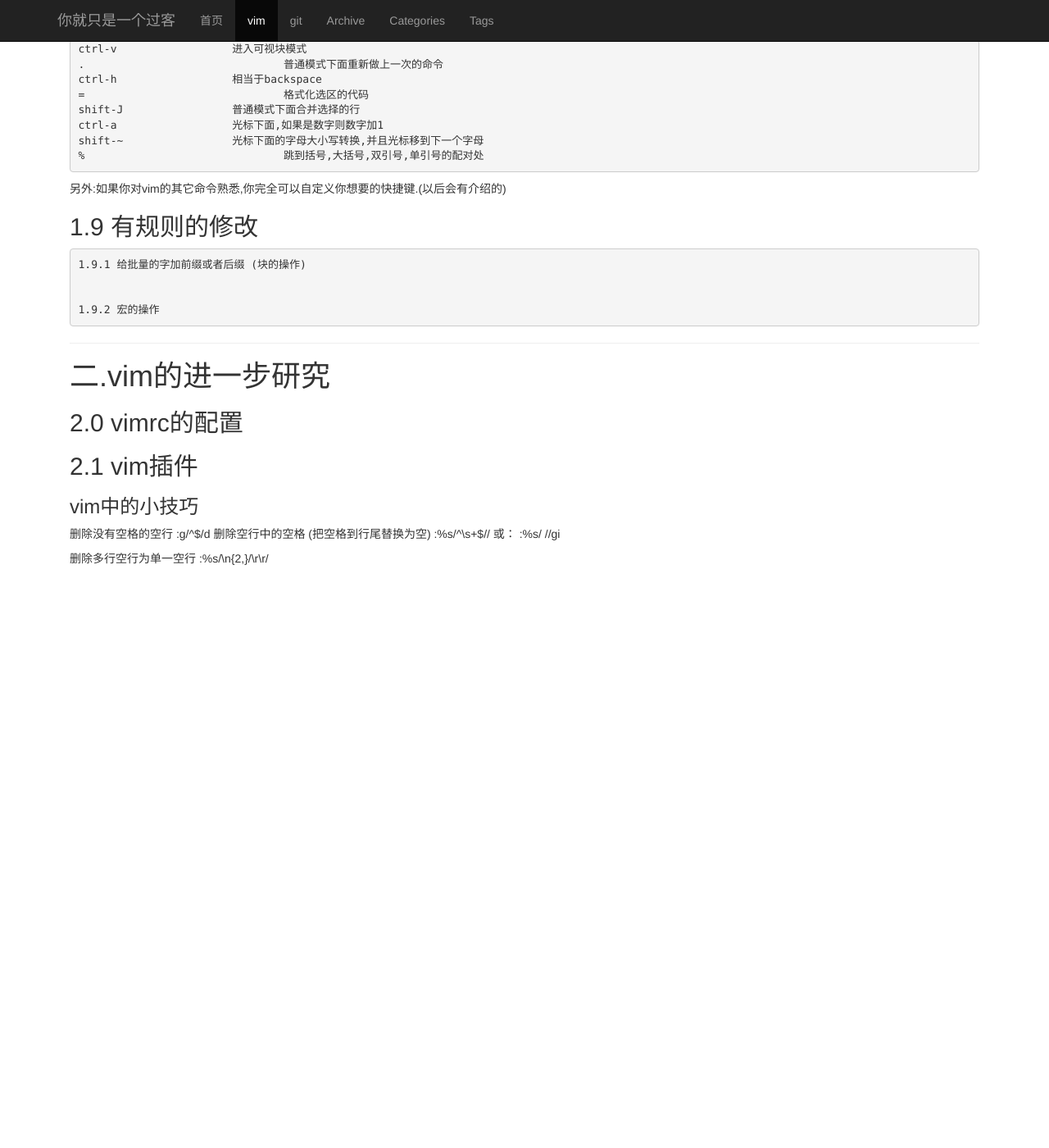
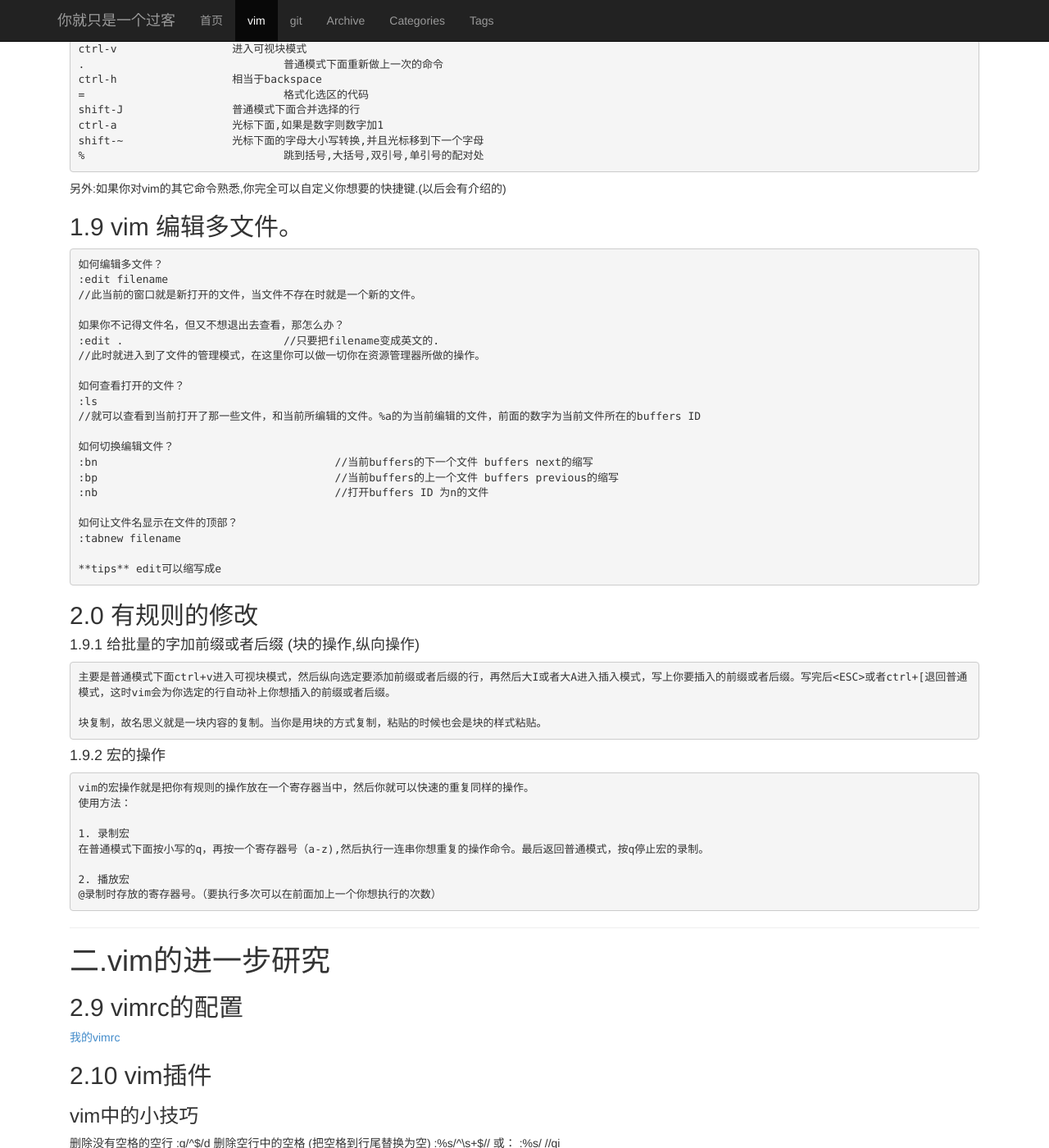
Before and after one commit to git4programer/git4programer.github.com, a Jekyll site: the page built from vim/index.md, in a window 1280 px wide and 1400 px high, scrolled down 7559 px. Shown: the whole window at 82% size. Built offline with Jekyll 4.4.1, drawn with Linux system fonts in a browser that asks for light colours; Markdown is read by kramdown in place of the engine named in the settings; before the commit the page ends 8300 px from its top, so only the background shows below that.

Commit message:
vim的内容补充

```diff
--- a/vim/index.md
+++ b/vim/index.md
@@ -431,12 +431,49 @@ vim会把你复制的内容放到十多个寄存器当中，只要你在粘贴
 
 
 
-## 1.9 有规则的修改
+## 1.9 vim 编辑多文件。
 
-	1.9.1 给批量的字加前缀或者后缀 (块的操作)
+	如何编辑多文件？
+	:edit filename
+	//此当前的窗口就是新打开的文件，当文件不存在时就是一个新的文件。
+
+	如果你不记得文件名，但又不想退出去查看，那怎么办？
+	:edit .  			//只要把filename变成英文的.
+	//此时就进入到了文件的管理模式，在这里你可以做一切你在资源管理器所做的操作。
+
+	如何查看打开的文件？
+	:ls
+	//就可以查看到当前打开了那一些文件，和当前所编辑的文件。%a的为当前编辑的文件，前面的数字为当前文件所在的buffers ID
+
+	如何切换编辑文件？
+	:bn					//当前buffers的下一个文件 buffers next的缩写
+	:bp					//当前buffers的上一个文件 buffers previous的缩写
+	:nb					//打开buffers ID 为n的文件
+
+	如何让文件名显示在文件的顶部？
+	:tabnew filename
+
+	**tips** edit可以缩写成e
+
+## 2.0 有规则的修改
+
+####1.9.1 给批量的字加前缀或者后缀 (块的操作,纵向操作)
+
+	主要是普通模式下面ctrl+v进入可视块模式，然后纵向选定要添加前缀或者后缀的行，再然后大I或者大A进入插入模式，写上你要插入的前缀或者后缀。写完后<ESC>或者ctrl+[退回普通模式，这时vim会为你选定的行自动补上你想插入的前缀或者后缀。
+
+	块复制，故名思义就是一块内容的复制。当你是用块的方式复制，粘贴的时候也会是块的样式粘贴。
 
 
-	1.9.2 宏的操作
+####1.9.2 宏的操作
+
+	vim的宏操作就是把你有规则的操作放在一个寄存器当中，然后你就可以快速的重复同样的操作。
+	使用方法：
+
+	1. 录制宏
+	在普通模式下面按小写的q，再按一个寄存器号（a-z),然后执行一连串你想重复的操作命令。最后返回普通模式，按q停止宏的录制。
+
+	2. 播放宏
+	@录制时存放的寄存器号。（要执行多次可以在前面加上一个你想执行的次数）
 
 
 
@@ -448,11 +485,19 @@ vim会把你复制的内容放到十多个寄存器当中，只要你在粘贴
 
 #二.vim的进一步研究
 
-##2.0 vimrc的配置
 
 
 
-## 2.1 vim插件
+
+
+
+
+
+##2.9 vimrc的配置
+
+[我的vimrc](http://github.com/git4programer/vim)
+
+## 2.10 vim插件
 
 
 
```
